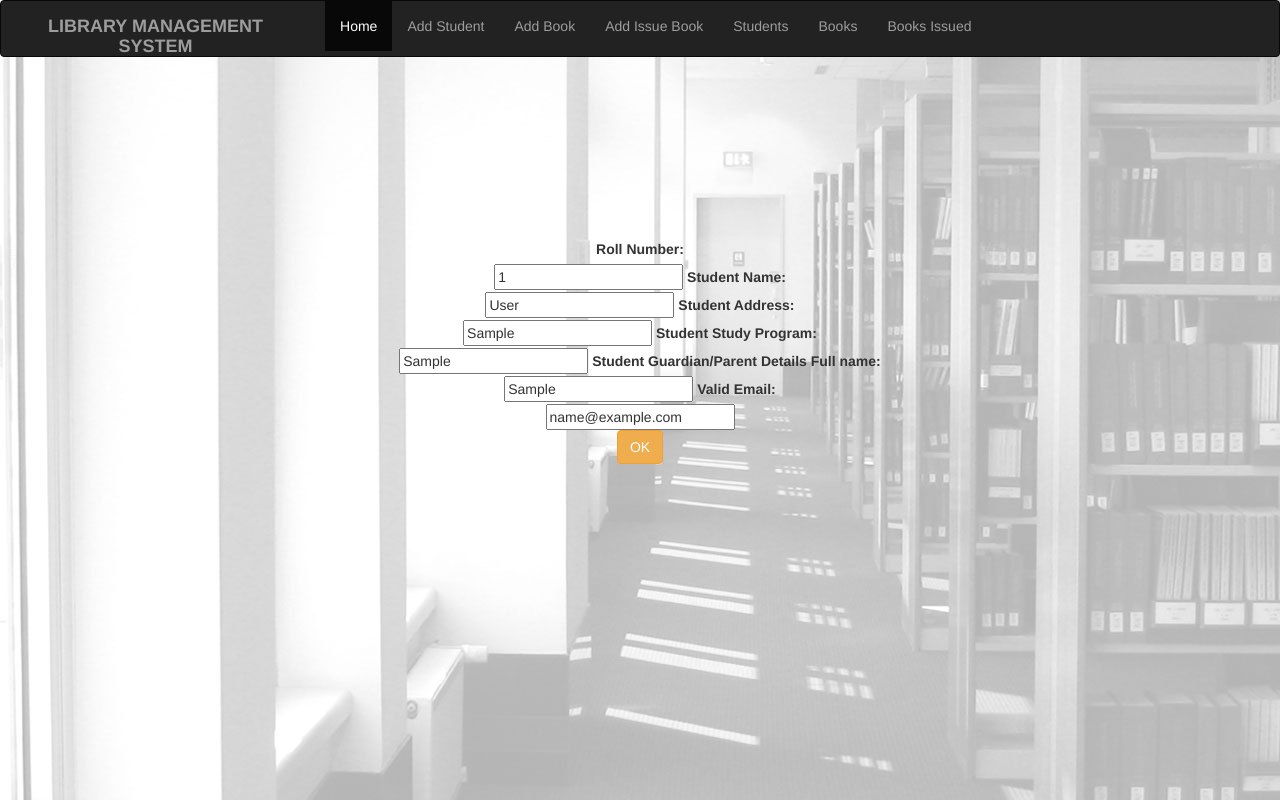
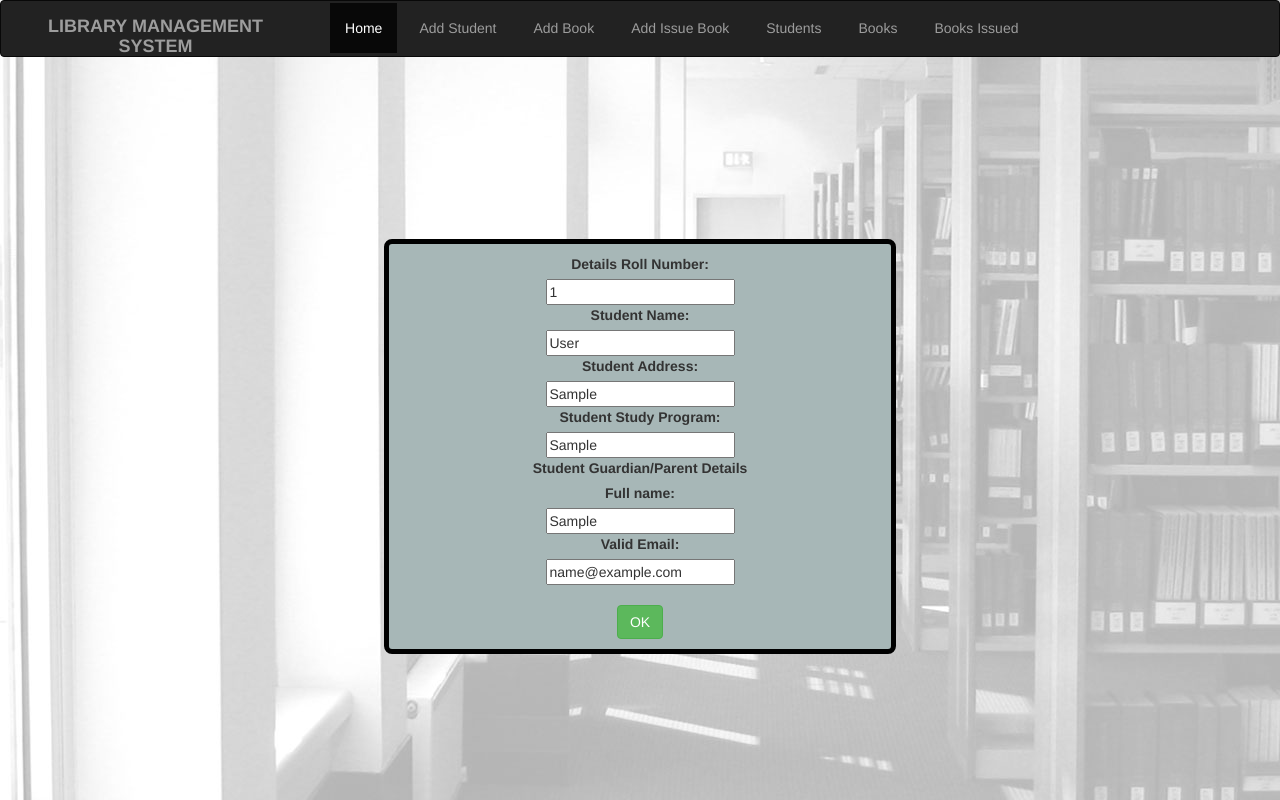
Before and after one commit to Agha-Muqarib/Library-Management-System, a Django app: template LMS/library/templates/edit_student_data.html in a window 1280 px wide. Run offline with Django 3.2, Linux system fonts and the light colour scheme; tables that the repository leaves empty hold one stand-in row (Sample ...); the template is opened without the code that fills it: values named after a table or form of the project are taken from there, most other values are stand-ins (such as "Sample title", 1, 10 or a date in 2020); some libraries are stand-ins or nearby versions.

Commit message:
Files modified: 	 LMS/db.sqlite3 	 LMS/library/static/css/style.css 	 LMS/library/templates/add_book_issue.html 	 LMS/library/templates/add_new_book.html 	 LMS/library/templates/add_new_student.html 	 LMS/library/templates/base.html 	 LMS/library/templates/edit_student_data.html 	 LMS/library/templates/issue_records.html 	 LMS/library/templates/view_books.html 	 LMS/library/templates/view_students.html 	 LMS/library/views.py

```diff
--- a/LMS/library/static/css/style.css
+++ b/LMS/library/static/css/style.css
@@ -0,0 +1,29 @@
+form{
+    margin-left:30%;
+    border: black solid 5px;
+    border-radius:8px;
+    background-color: rgb(167, 183, 183);
+    padding:10px;
+
+    width: 40%;
+}
+#view_searched{
+    display:none;
+    position: absolute;
+    margin-left:2%;
+    border-radius:5px ;
+    font-size: 2rem;
+    background-color: rgba(240, 245, 245, 0.944);
+
+}
+.search{
+    padding:5px;
+}
+#student_search_input{
+    width:30%;
+}
+
+li{
+    padding:2px;
+    margin-left:3px;
+}
--- a/LMS/library/templates/add_new_book.html
+++ b/LMS/library/templates/add_new_book.html
@@ -9,7 +9,7 @@
     <label>Book Author.</label><br> <div> {{form.book_author}}</div>
     <label>Book Pages.</label><br> <div> {{form.book_pages}}</div>
     <label>Book summary<i>(if any)</i></label><br> <div> {{form.summary}}</div>
-    <br> <button type="submit" class="btn btn-warning">Add Book</button> </form>
+    <br> <button type="submit" class="btn btn-success">Add Book</button> </form>
 
 {% endblock %}
 </body>
--- a/LMS/library/templates/base.html
+++ b/LMS/library/templates/base.html
@@ -5,7 +5,7 @@
     <meta name="viewport" content="width=device-width, initial-scale=1">
     <link rel="stylesheet" href="{%static 'css/bootstrap.min.css'%}">
     <link rel="stylesheet" href="{%static 'icon/css/all.css' %}">
-
+    <link rel="stylesheet" href="{%static 'css/style.css' %}">
     <!-- https://maxcdn.bootstrapcdn.com/bootstrap/3.4.1/css/bootstrap.min.css -->
     <script src="{%static 'js/jquery.min.js' %}"></script>
     <!-- https://ajax.googleapis.com/ajax/libs/jquery/3.5.1/jquery.min.js -->
@@ -30,11 +30,7 @@
                 <li><a href="view_books_issued">Books Issued</a></li>
 
         </ul>
-            <!-- <form class="navbar-form navbar-left" action="/search" method="post"> {%csrf_token%}
-                <div class="form-group">
-                    <input type="text" class="form-control" name="sname" placeholder="Search ">
-                </div> <button type="submit" class="btn btn-warning">Submit</button>
-            </form> -->
+
         </div>
     </nav>
  {% block content %}
--- a/LMS/library/templates/edit_student_data.html
+++ b/LMS/library/templates/edit_student_data.html
@@ -3,39 +3,28 @@
 
 <body>
 {% block content %}
+
 <div class="form">
-<form method="POST" action="add_new_student" class="form-inline" id="edit_student_data">
+<form method="POST" action=""  id="edit_student_data">
     {% csrf_token %}
-    <!-- {{form.roll_number}} -->
+    <label>Details</label>
     <label>Roll Number:</label><br>
-    <input type="text" name="roll_number" value={{student.roll_number}} required>
+    <input type="text" name="roll_number" value={{student.roll_number}} required><br>
     <label>Student Name:</label><br>
-    <input type="text" name="student_name" value={{student.fullname}} required>
+    <input type="text" name="student_name" value={{student.fullname}} required><br>
     <label>Student Address:</label><br>
-    <input type="text" name="address" value={{student.address}} required>
+    <input type="text" name="address" value={{student.address}} required><br>
     <label>Student Study Program:</label><br>
-    <input type="text" name="program" value={{student.program}} required>
-    <label>Student Guardian/Parent Details</label>
-
+    <input type="text" name="program" value={{student.program}} required><br>
+    <label>Student Guardian/Parent Details</label><br>
     <label>Full name:</label><br>
-    <input type="text" name="Guardian_name" value={{student.Guardian_name}} required>
+    <input type="text" name="Guardian_name" value={{student.Guardian_name}} required><br>
     <label>Valid Email:</label><br>
-    <input type="email" name="email" value="{{student.Email}}" required>
-
-
-    <br> <button type="submit" class="btn btn-warning">OK</button>
+    <input type="email" name="email" value="{{student.Email}}" required><br>
+    <br> <button type="submit" class="btn btn-success">OK</button>
 </form>
 </div>
 {% endblock %}
+</body>
 
-<style>
-
-    .form{
-        margin-left:50em;
-        border: black solid 2px;
-
-    }
-</style>
-
-</body>
 </html>
--- a/LMS/library/templates/view_books.html
+++ b/LMS/library/templates/view_books.html
@@ -15,8 +15,8 @@
     <td>{{book.book_title}}</td>
     <td>{{book.book_author}}</td>
         <td>{{book.book_pages}}</td>
-        <td><a href="edit/book/{{book.id}}">Edit </a> | <a
-        href="delete/book/{{book.id}}">Delete</a></td>
+        <td><a href="edit/book/{{book.id}}"><i class="fa fa-edit"></i></a> | <a
+        href="delete/book/{{book.id}}"><i class="fa fa-trash-alt"></i></a></td>
     </tr> {% endfor %}
 </table>
 
--- a/LMS/library/views.py
+++ b/LMS/library/views.py
@@ -50,7 +50,7 @@ def view_students(request):
     return render(request,'view_students.html', {'students': students})
 
 def view_books(request):
-    books = Book.objects.order_by('-id')
+    books = Book.objects.order_by('id')
     return render(request,'view_books.html', {'books': books})
 
 def view_bissue(request):
--- a/to do.txt
+++ /dev/null
@@ -1,6 +0,0 @@
-change Book model by
-    adding a availability indicator
-    adding optional decrisption section about the book
-    Language
-
-Change model field names into meaningful names not abbreviations
```
Also changed, not shown: LMS/library/templates/add_book_issue.html (+5 -3 lines), LMS/library/templates/add_new_student.html (+7 -13 lines), LMS/library/templates/issue_records.html (+6 -4 lines), LMS/library/templates/view_students.html (+43 -5 lines), LMS/db.sqlite3.
